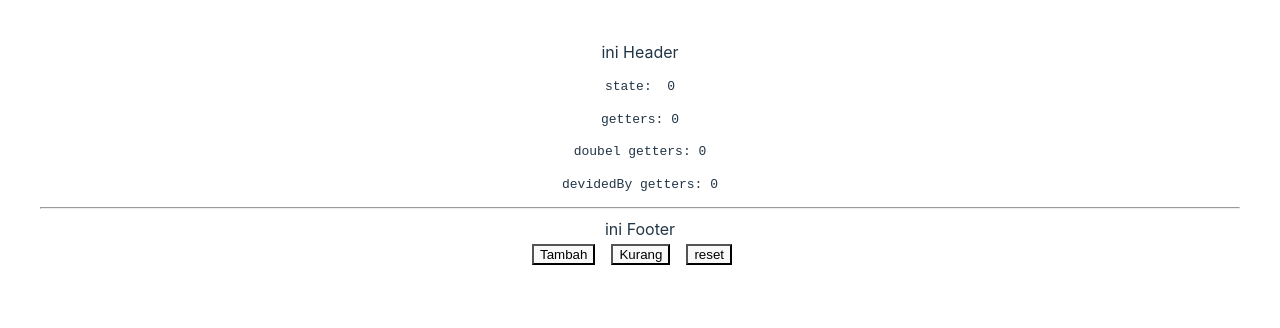
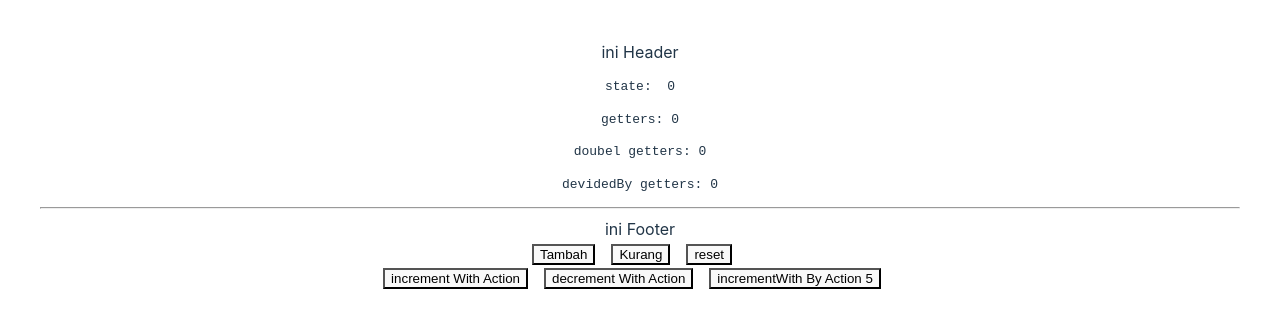
Before and after one commit to Rizanoor/pinia-learn, a Vue app: page / in a window 1280 px wide. Shown: the top 328 px of the page. Built offline with nearby package versions, Linux system fonts and the light colour scheme.

Commit message:
feat: action learning

```diff
--- a/src/components/Footer.vue
+++ b/src/components/Footer.vue
@@ -4,6 +4,10 @@
   <button @click="increment">Tambah</button>
   <button @click="decrement">Kurang</button>
   <button @click="reset">reset</button>
+  <br>
+  <button @click="incrementWithAction">increment With Action</button>
+  <button @click="decrementWithAction">decrement With Action</button>
+  <button @click="incrementWithByAction(5)">incrementWith By Action 5</button>
 </template>
 
 <script setup>
@@ -23,6 +27,16 @@ const decrement = () => {
 const reset = () => {
   counter.$reset()
 }
+
+const incrementWithAction = () => {
+  counter.increment();
+}
+const decrementWithAction = () => {
+  counter.decrement();
+}
+const incrementWithByAction = (amount) => {
+  counter.incrementBy(amount);
+}
 </script>
 
 <style scope>
--- a/src/stores/counter.js
+++ b/src/stores/counter.js
@@ -10,4 +10,15 @@ export const useCounterStore = defineStore({
     doubleCount: (state) => state.count * 2,
     devidedBy: (state) => (divisor) => state.count / divisor,
   },
+  actions: {
+    increment() {
+      this.count++
+    },
+    decrement() {
+      this.count--
+    },
+    incrementBy(number){
+      this.count += number
+    }
+  }
 });
```
